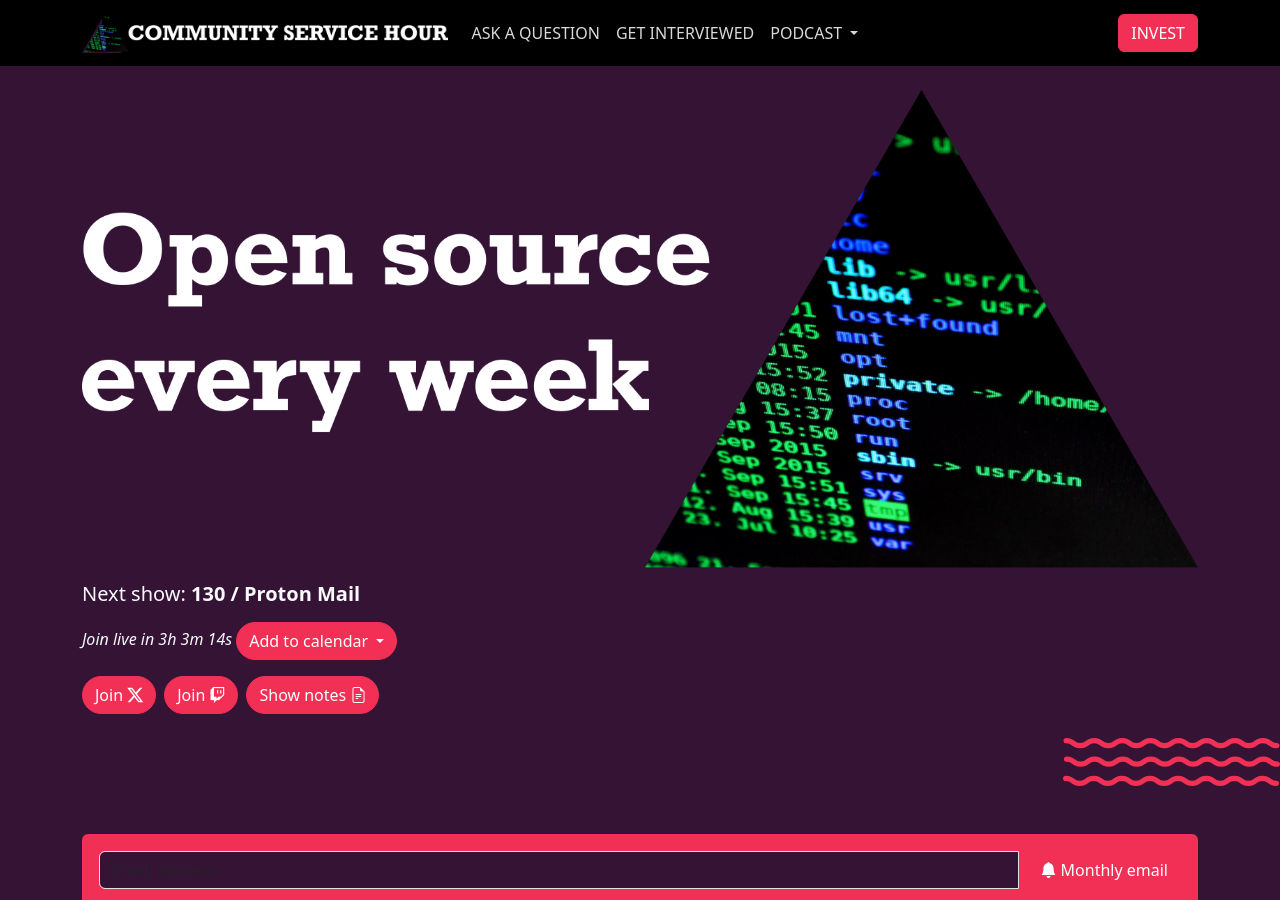
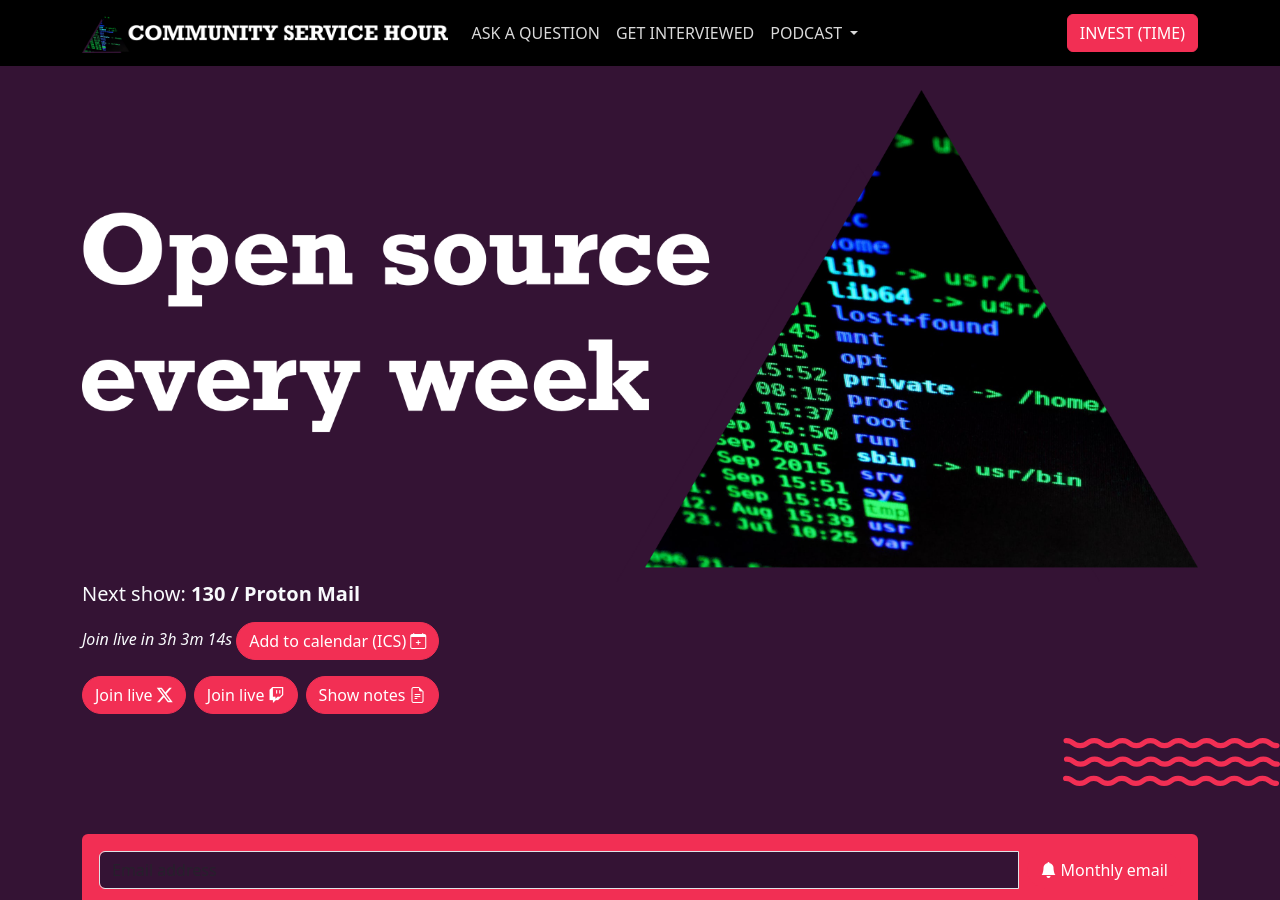
Before and after one commit to community-service/hour.gg, a Jekyll site: the page built from index.html, in a window 1280 px wide and 900 px high. Built offline with Jekyll 4.4.1, drawn with Linux system fonts in a browser that asks for light colours.

Commit message:
link to new ICS

```diff
--- a/index.html
+++ b/index.html
@@ -73,7 +73,7 @@ layout: none
             </ul>
           </li>
         </ul>
-        <a href="https://github.com/users/fulldecent/projects/" class="btn btn-primary">INVEST</a>
+        <a href="https://github.com/users/fulldecent/projects/" class="btn btn-primary">INVEST (TIME)</a>
       </div>
     </div>
   </nav>
@@ -86,19 +86,12 @@ layout: none
       <p>
         <div class="dropdown d-inline-block">
           <span id="next-show-time" class="fst-italic">Loading&hellip;</span>
-          <button class="btn btn-primary dropdown-toggle rounded-pill" type="button" data-bs-toggle="dropdown" aria-expanded="false">
-            Add to calendar
-          </button>
-          <ul class="dropdown-menu bg-dark">
-            <li><a class="dropdown-item" href="https://calendar.google.com/calendar/ical/liurhb5cqvar2i6n6ekeanap44%40group.calendar.google.com/public/basic.ics">ICS</a></li>
-            <li><a class="dropdown-item" href="https://calendar.google.com/event?action=TEMPLATE&tmeid=NHA4ZXBrZWJkczlsamdmMzJpYmc2MnVqNWxfMjAyMjA2MjFUMjIwMDAwWiBsaXVyaGI1Y3F2YXIyaTZuNmVrZWFuYXA0NEBn&tmsrc=liurhb5cqvar2i6n6ekeanap44%40group.calendar.google.com&scp=ALL">Google Calendar</a></li>
-            <li><a class="dropdown-item" href="https://discord.com/invite/6nTGNdjQ3B">Discord (click "events")</a></li>
-          </ul>
+          <a href="/calendar.ics" title="Works with Google Calendar, Outlook and other calendar software" class="btn btn-primary rounded-pill">Add to calendar (ICS) <i class="bi bi-calendar-plus"></i></a>
         </div>
       </p>
       <div class="hstack gap-2">
-        <a href="https://twitter.com/fulldecent" class="btn btn-primary rounded-pill">Join <i class="bi bi-twitter-x"></i></a>
-        <a href="https://www.twitch.tv/fulldecent" class="btn btn-primary rounded-pill">Join <i class="bi bi-twitch"></i></a>
+        <a href="https://twitter.com/fulldecent" class="btn btn-primary rounded-pill">Join live <i class="bi bi-twitter-x"></i></a>
+        <a href="https://www.twitch.tv/fulldecent" class="btn btn-primary rounded-pill">Join live <i class="bi bi-twitch"></i></a>
         <a href="https://docs.google.com/document/d/1ta_6tSCGfC31iIfhz4bfC_oBKyNZGEdDsZkD-BRXY_Y/edit#" class="btn btn-primary rounded-pill">Show notes <i class="bi bi-file-earmark-text"></i></a>
       </div>
     </div>
```
